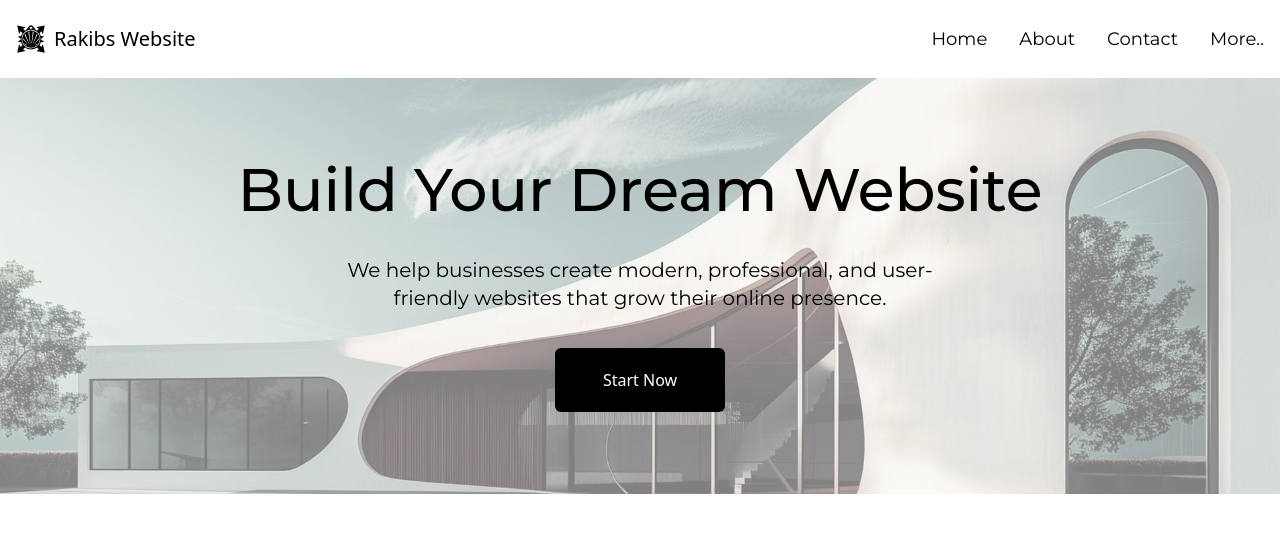
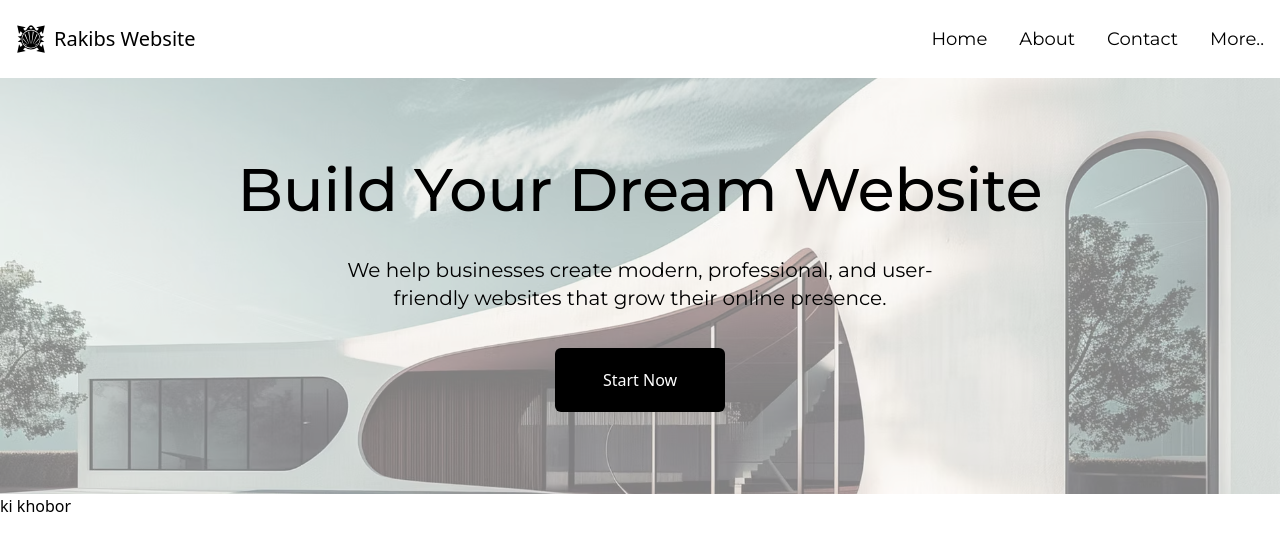
Before and after one commit to Rakib-Hassan-web/design-for-online-test-with-next.js, a Next.js app: page / in a window 1280 px wide. Shown: the top 550 px of the page. Built offline with nearby package versions, Linux system fonts and the light colour scheme.

Commit message:
about start

```diff
--- /dev/null
+++ b/app/(components)/About.jsx
@@ -0,0 +1,11 @@
+import React from 'react'
+
+const About = () => {
+  return (
+    <div>
+      ki khobor
+    </div>
+  )
+}
+
+export default About
--- a/app/page.js
+++ b/app/page.js
@@ -1,11 +1,13 @@
 import Image from "next/image";
 import Banner from "./(components)/Banner";
+import About from "./(components)/About";
 
 export default function Home() {
   return (
   <>
 
   <Banner/>
+  <About/>
 
 
   </>
```
